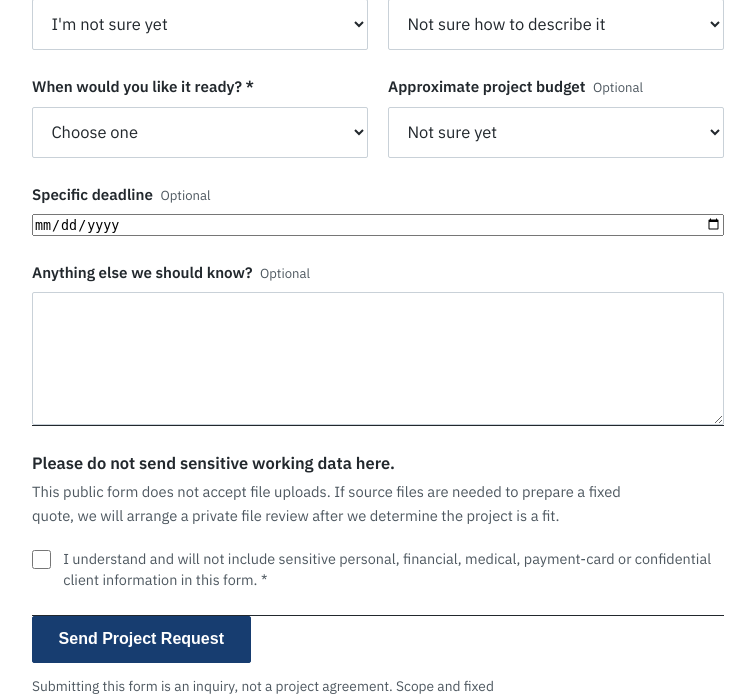
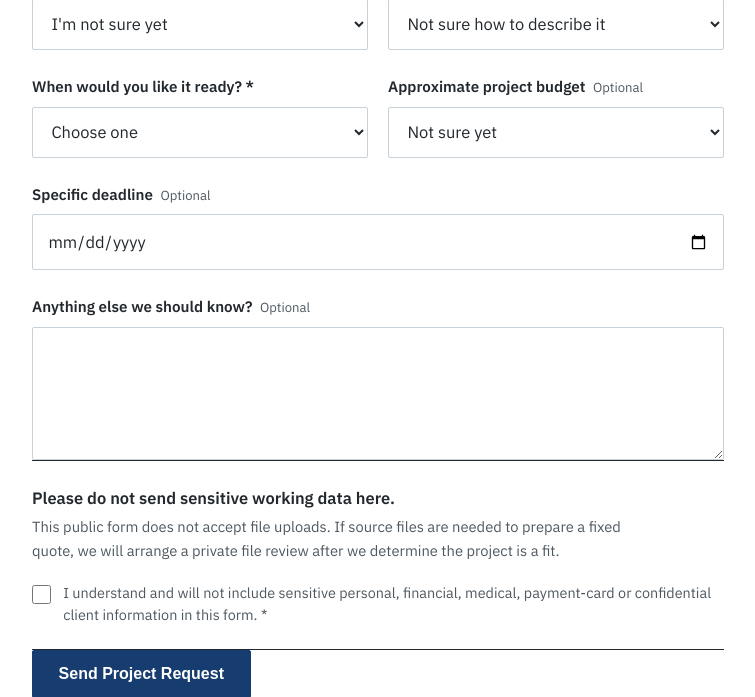
Before and after one commit to JJovel-09/Jovel-Creative, a PHP site: page /start-a-project in a window 1280 px wide. Shown: the part 1542-2239 px from the top of the page, without its empty margins (70-825 px from the left). Run offline with PHP 8.4, Linux system fonts and the light colour scheme.

Commit message:
Style deadline field consistently

```diff
--- a/css/start-project.css
+++ b/css/start-project.css
@@ -81,6 +81,7 @@
 .project-form input[type="text"],
 .project-form input[type="email"],
 .project-form input[type="tel"],
+.project-form input[type="date"],
 .project-form select,
 .project-form textarea {
   width: 100%;
@@ -94,6 +95,7 @@
 .project-form input[type="text"],
 .project-form input[type="email"],
 .project-form input[type="tel"],
+.project-form input[type="date"],
 .project-form select { min-height: 3rem; }
 .project-form textarea { resize: vertical; min-height: 7rem; }
 .project-form input:focus-visible,
```
